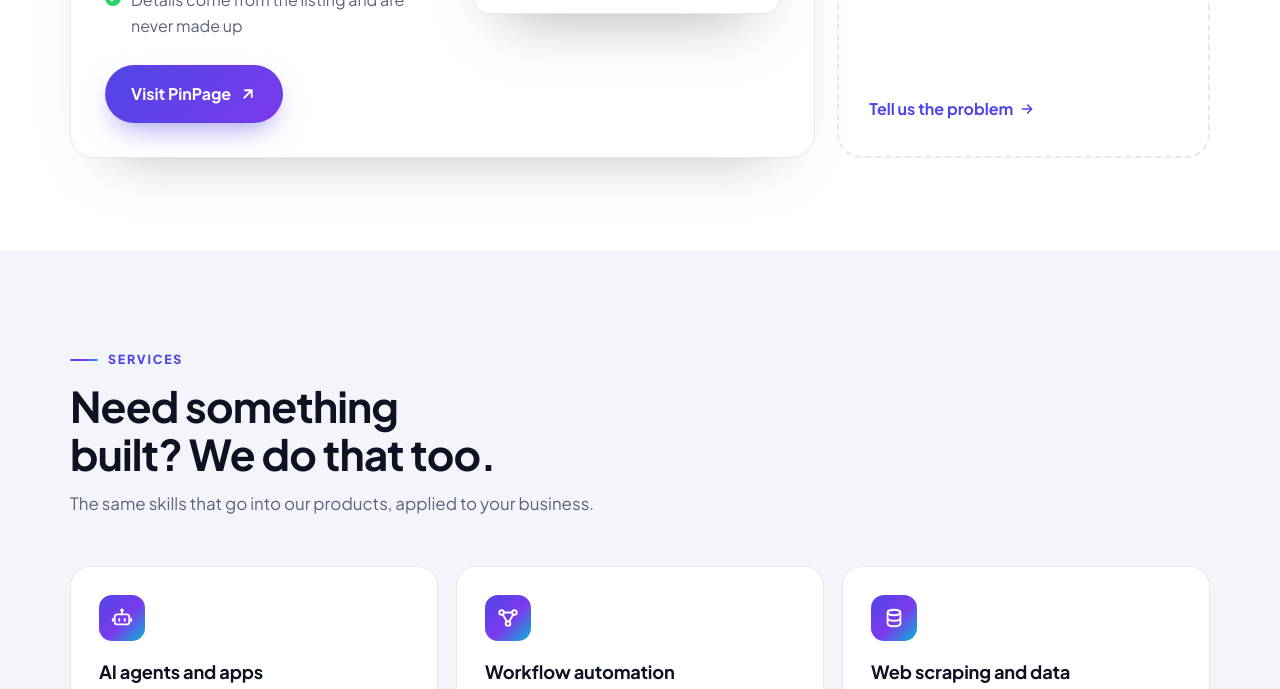
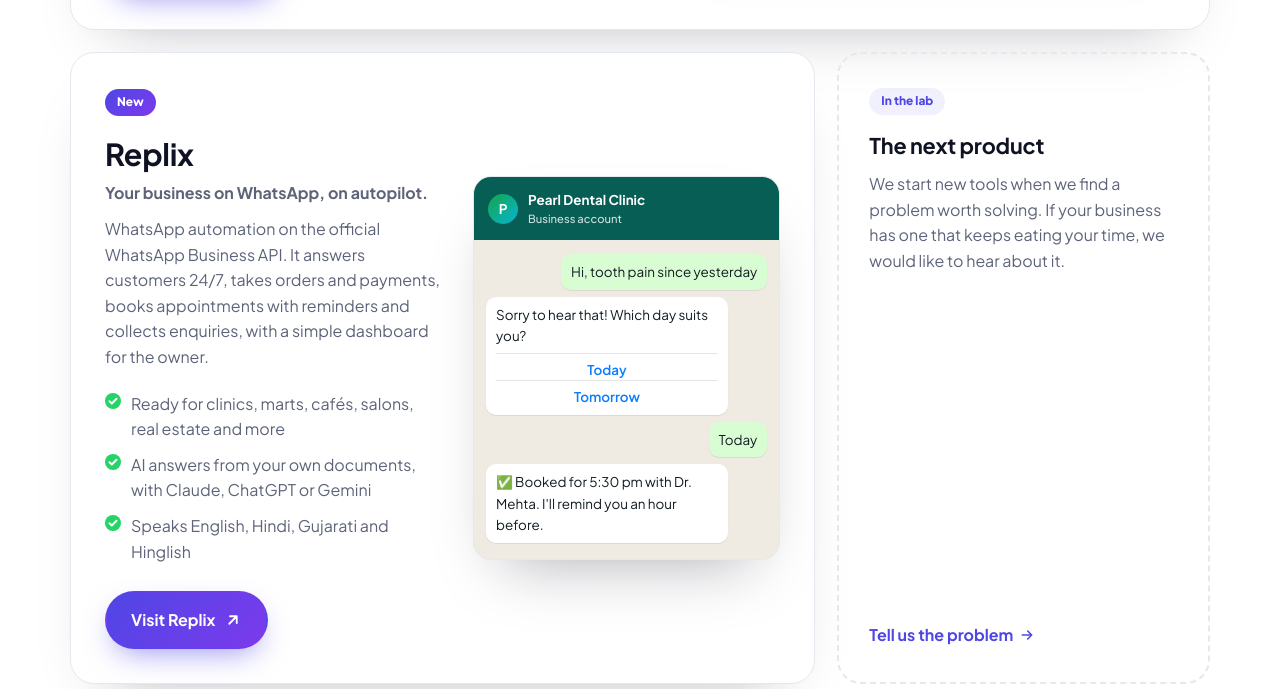
Before and after one commit to NandaniRamoliya/Indrix, a plain HTML site: page index.html in a window 1280 px wide. Shown: the part 1491-2180 px from the top of the page. Drawn offline with Linux system fonts and the light colour scheme.

Commit message:
Add Replix, our WhatsApp automation product
Product card with a chat preview, a Selected work entry, a contact option,
and Replix in the meta description and schema.org brands.

Co-Authored-By: Claude Opus 5.5 <noreply@anthropic.com>
Claude-Session: https://claude.ai/code/session_01EVP6ucZPQmghhSk4omjZuZ

```diff
--- a/assets/site.css
+++ b/assets/site.css
@@ -274,6 +274,25 @@ h3 { letter-spacing: -.01em; }
 .next h3 { font-size: 1.35rem; margin: 14px 0 8px; }
 .next p { color: var(--muted); margin-bottom: 20px; }
 .next .arrow-link { margin-top: auto; }
+.product.wide { grid-column: 1 / -1; }
+/* mini WhatsApp chat preview of a Replix bot */
+.chat-mock { border-radius: 18px; overflow: hidden; border: 1px solid var(--line); box-shadow: 0 30px 60px -30px var(--shadow); background: #efeae2; font-size: .84rem; }
+.chat-head { display: flex; gap: 10px; align-items: center; padding: 12px 14px; background: #075e54; color: #fff; font-weight: 700; }
+.chat-head i { width: 30px; height: 30px; border-radius: 50%; display: grid; place-items: center; font-style: normal; background: linear-gradient(135deg, #16a34a, var(--cy)); }
+.chat-head small { display: block; font-weight: 500; font-size: .7rem; opacity: .8; }
+.chat-body { display: flex; flex-direction: column; gap: 7px; padding: 14px 12px 16px; }
+.chat-body p { max-width: 86%; padding: 7px 10px; border-radius: 10px; background: #fff; color: #111b21; box-shadow: 0 1px 1px rgba(0,0,0,.08); }
+.chat-body p.me { align-self: flex-end; background: #d9fdd3; }
+.chat-body b { display: block; margin-top: 6px; padding-top: 5px; border-top: 1px solid #e6e6e6; text-align: center; color: #0a7cff; font-weight: 600; }
+.chat-body b + b { margin-top: 0; }
+:root[data-theme="dark"] .chat-mock { background: #0b141a; }
+:root[data-theme="dark"] .chat-body p { background: #202c33; color: #e9edef; } :root[data-theme="dark"] .chat-body p.me { background: #005c4b; }
+:root[data-theme="dark"] .chat-body b { border-color: #33434c; color: #53bdeb; }
+@media (prefers-color-scheme: dark) {
+  :root:not([data-theme="light"]) .chat-mock { background: #0b141a; }
+  :root:not([data-theme="light"]) .chat-body p { background: #202c33; color: #e9edef; } :root:not([data-theme="light"]) .chat-body p.me { background: #005c4b; }
+  :root:not([data-theme="light"]) .chat-body b { border-color: #33434c; color: #53bdeb; }
+}
 @media (max-width: 1020px) { .products { grid-template-columns: 1fr; } }
 @media (max-width: 720px) { .product { grid-template-columns: 1fr; padding: 26px 22px; } .next { padding: 26px 22px; } }
 
--- a/index.html
+++ b/index.html
@@ -4,12 +4,12 @@
 <meta charset="utf-8">
 <meta name="viewport" content="width=device-width,initial-scale=1">
 <title>Indrix: AI Products, Automation and Websites for Business</title>
-<meta name="description" content="Indrix is a founder-led technology company from Surat, India. We make our own AI products, starting with PinPage, and build AI agents, automations, data tools and websites for businesses.">
+<meta name="description" content="Indrix is a founder-led technology company from Surat, India. We make our own AI products, PinPage and Replix, and build AI agents, automations, data tools and websites for businesses.">
 <meta name="robots" content="index, follow, max-image-preview:large">
 <meta property="og:type" content="website">
 <meta property="og:site_name" content="Indrix">
 <meta property="og:title" content="Indrix: AI products and automation that do real work">
-<meta property="og:description" content="Makers of PinPage. We build AI agents, automations, data tools and websites for businesses.">
+<meta property="og:description" content="Makers of PinPage and Replix. We build AI agents, automations, data tools and websites for businesses.">
 <!-- After you connect a domain, change this to the full address, e.g. https://yourdomain.com/og.png -->
 <meta property="og:image" content="og.png">
 <meta property="og:image:width" content="1200"><meta property="og:image:height" content="630">
@@ -19,7 +19,7 @@
 <script>document.documentElement.classList.add("js");try{var t=localStorage.getItem("indrix.theme");if(t==="dark"||t==="light")document.documentElement.setAttribute("data-theme",t)}catch(e){}</script>
 <link rel="preload" href="assets/plus-jakarta-sans.woff2" as="font" type="font/woff2" crossorigin>
 <link rel="stylesheet" href="assets/site.css">
-<script type="application/ld+json">{"@context":"https://schema.org","@type":"Organization","name":"Indrix","description":"Technology company building AI products, automation and websites for businesses.","founder":{"@type":"Person","name":"Nandani Ramoliya"},"address":{"@type":"PostalAddress","addressLocality":"Surat","addressRegion":"Gujarat","addressCountry":"IN"},"brand":{"@type":"Brand","name":"PinPage"}}</script>
+<script type="application/ld+json">{"@context":"https://schema.org","@type":"Organization","name":"Indrix","description":"Technology company building AI products, automation and websites for businesses.","founder":{"@type":"Person","name":"Nandani Ramoliya"},"address":{"@type":"PostalAddress","addressLocality":"Surat","addressRegion":"Gujarat","addressCountry":"IN"},"brand":[{"@type":"Brand","name":"PinPage","url":"https://pinpage-8no.pages.dev/"},{"@type":"Brand","name":"Replix","url":"https://replix.pages.dev/"}]}</script>
 </head>
 <body>
 <a class="skip" href="#main">Skip to content</a>
@@ -54,7 +54,7 @@
   <div>
     <span class="pill"><i></i> <b>Founder-led</b> · Surat, India</span>
     <h1>AI products and automation <span class="grad-text">that do real work.</span></h1>
-    <p class="lead">Indrix is a technology company that makes its own products, starting with PinPage, and builds AI agents, automations and websites for businesses that want work taken off their plate.</p>
+    <p class="lead">Indrix is a technology company that makes its own products, PinPage and Replix, and builds AI agents, automations and websites for businesses that want work taken off their plate.</p>
     <div class="cta">
       <a class="btn btn-pri" href="#contact">Talk to us
         <svg viewBox="0 0 24 24" fill="none" stroke="currentColor" stroke-width="2.4" stroke-linecap="round" stroke-linejoin="round"><path d="M5 12h14M13 6l6 6-6 6"/></svg></a>
@@ -89,9 +89,9 @@
 <!-- ============ Products ============ -->
 <!-- To add a new product later: copy the "product" block, or replace the "next" card. -->
 <section id="products"><div class="wrap">
-  <div class="head rv"><span class="k">Products</span><h2>Tools we make and run ourselves</h2><p>We build products for problems we see again and again in small businesses. PinPage is the first.</p></div>
+  <div class="head rv"><span class="k">Products</span><h2>Tools we make and run ourselves</h2><p>We build products for problems we see again and again in small businesses: getting found online, and answering customers on WhatsApp.</p></div>
   <div class="products">
-    <article class="product rv">
+    <article class="product wide rv">
       <div>
         <span class="tag">Free beta</span>
         <h3>PinPage</h3>
@@ -109,6 +109,30 @@
         <div class="board-bar"><i></i><i></i><i></i><span>your-business.pages.dev</span></div>
         <div class="site-hero"><small>SPECIALTY CAFÉ · YOUR AREA</small><strong>Your business, beautifully online</strong><div class="site-btns"><b>WhatsApp</b><b>Call now</b></div></div>
         <div class="site-cards"><div></div><div></div><div></div></div>
+      </div>
+    </article>
+    <article class="product rv">
+      <div>
+        <span class="tag">New</span>
+        <h3>Replix</h3>
+        <p class="tagline">Your business on WhatsApp, on autopilot.</p>
+        <p>WhatsApp automation on the official WhatsApp Business API. It answers customers 24/7, takes orders and payments, books appointments with reminders and collects enquiries, with a simple dashboard for the owner.</p>
+        <ul class="ticks">
+          <li>Ready for clinics, marts, cafés, salons, real estate and more</li>
+          <li>AI answers from your own documents, with Claude, ChatGPT or Gemini</li>
+          <li>Speaks English, Hindi, Gujarati and Hinglish</li>
+        </ul>
+        <a class="btn btn-pri" href="https://replix.pages.dev/" target="_blank" rel="noopener">Visit Replix
+          <svg viewBox="0 0 24 24" fill="none" stroke="currentColor" stroke-width="2.4" stroke-linecap="round" stroke-linejoin="round"><path d="M7 17L17 7M8 7h9v9"/></svg></a>
+      </div>
+      <div class="chat-mock" aria-hidden="true">
+        <div class="chat-head"><i>P</i><span>Pearl Dental Clinic<small>Business account</small></span></div>
+        <div class="chat-body">
+          <p class="me">Hi, tooth pain since yesterday</p>
+          <p>Sorry to hear that! Which day suits you?<b>Today</b><b>Tomorrow</b></p>
+          <p class="me">Today</p>
+          <p>✅ Booked for 5:30 pm with Dr. Mehta. I'll remind you an hour before.</p>
+        </div>
       </div>
     </article>
     <article class="next rv">
@@ -180,6 +204,12 @@
     </li>
     <li class="rv">
       <span class="n">03</span>
+      <div><h3>Replix</h3><div class="meta">Our product · WhatsApp automation</div></div>
+      <p>Our WhatsApp automation platform for local businesses: orders with UPI and card payments, appointment booking with reminders, AI answers from the business's own documents, and a no-code dashboard.</p>
+      <a class="arrow-link" href="https://replix.pages.dev/" target="_blank" rel="noopener">Visit site <svg viewBox="0 0 24 24" fill="none" stroke="currentColor" stroke-width="2.4" stroke-linecap="round" stroke-linejoin="round"><path d="M7 17L17 7M8 7h9v9"/></svg></a>
+    </li>
+    <li class="rv">
+      <span class="n">04</span>
       <div><h3>CodeThemes MCP</h3><div class="meta">AI tooling · Python</div></div>
       <p>A command-line tool built on the Model Context Protocol that lets AI assistants change code themes. Published on PyPI.</p>
       <a class="arrow-link" href="https://github.com/nandaniramoliya" target="_blank" rel="noopener">GitHub <svg viewBox="0 0 24 24" fill="none" stroke="currentColor" stroke-width="2.4" stroke-linecap="round" stroke-linejoin="round"><path d="M7 17L17 7M8 7h9v9"/></svg></a>
@@ -260,6 +290,7 @@
           <option>Web scraping or data</option>
           <option>A website for my business</option>
           <option>Help with PinPage</option>
+          <option>Replix (WhatsApp automation)</option>
           <option>Something else</option>
         </select>
       </label>
```
